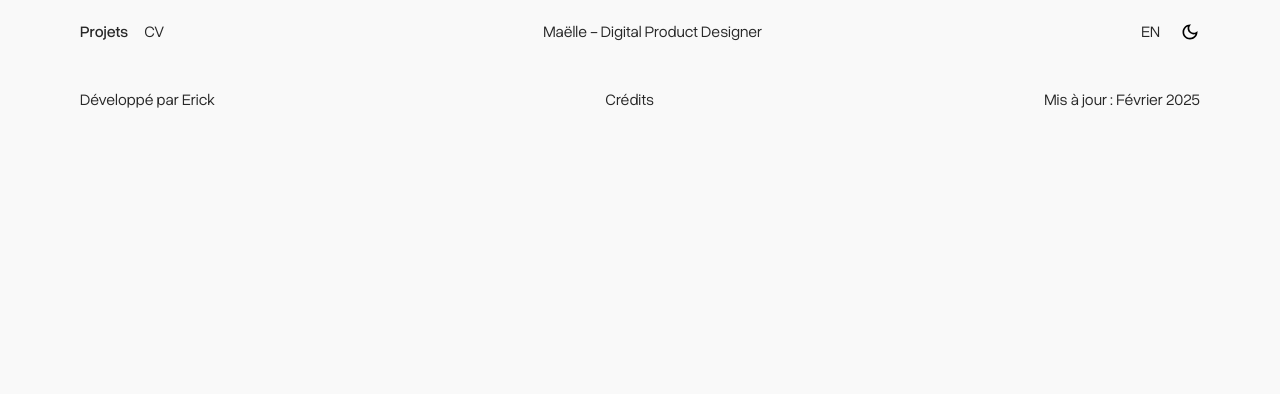
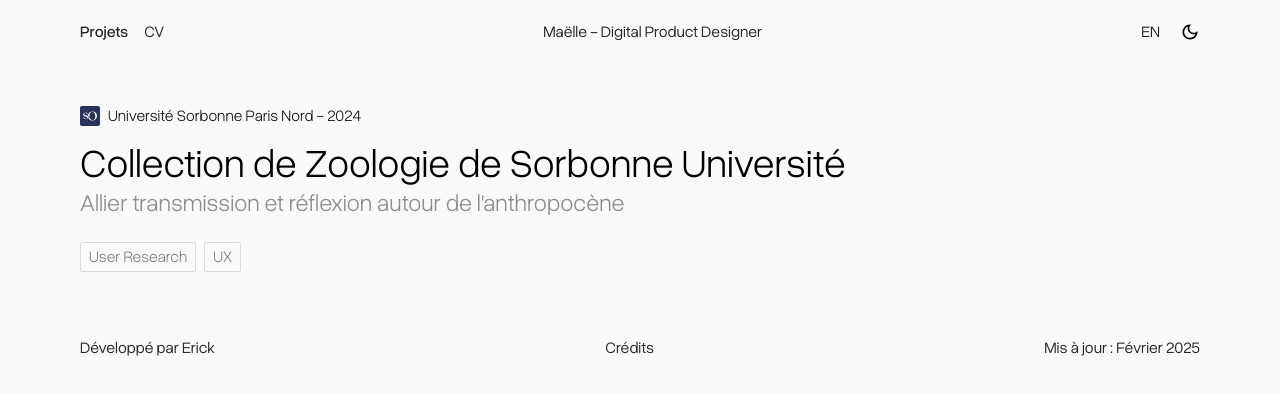
Before and after one commit to maeeelle/portfolio, a Next.js app: page /en in a window 1280 px wide. Shown: the top 394 px of the page. Built offline with nearby package versions, Linux system fonts and the light colour scheme.

Commit message:
feat: add Project component and integrate it into the main page layout

```diff
--- a/src/app/[locale]/page.tsx
+++ b/src/app/[locale]/page.tsx
@@ -1,3 +1,4 @@
+import { Project } from '@/components/Project'
 import { setRequestLocale } from 'next-intl/server'
 import Link from 'next/link'
 
@@ -40,6 +41,10 @@
         </div>
       </header>
 
+      <main className='flex flex-col gap-y-20 px-20 py-10'>
+        <Project />
+      </main>
+
       <footer className='flex justify-between items-center px-20 py-6 font-normal text-[#282828] text-base'>
         <span>Développé par Erick</span>
         <span>Crédits</span>
--- /dev/null
+++ b/src/components/Project.tsx
@@ -0,0 +1,54 @@
+import Image from 'next/image'
+
+// type ProjectProps = {
+
+// }
+
+type ProjectTagProps = {
+  name: string
+}
+
+function ProjectTag({ name }: ProjectTagProps) {
+  return (
+    <span className='text-[#838383] text-base/none px-2 py-1.5 rounded-sm border border-[#DBDBDB]'>
+      {name}
+    </span>
+  )
+}
+
+export function Project() {
+  return (
+    <article className='font-[350]'>
+      <div>
+        <div className='text-[#161616] text-base mb-4 inline-flex items-center gap-2'>
+          <Image
+            src='/images/projects/sorbonne.png'
+            alt='Université Sorbonne Paris Nord'
+            width={512}
+            height={512}
+            className='rounded-sm size-5'
+            aria-hidden
+          />
+          <div>
+            <span>Université Sorbonne Paris Nord</span>
+            <span> - </span>
+            <span>2024</span>
+          </div>
+        </div>
+        <div>
+          <h2 className='text-4.5xl/none text-black mb-2'>
+            Collection de Zoologie de Sorbonne Université
+          </h2>
+          <span className='text-[#8E8E8E] text-2xl/none'>
+            Allier transmission et réflexion autour de l&apos;anthropocène
+          </span>
+        </div>
+      </div>
+
+      <div className='inline-flex gap-2 flex-wrap mt-6'>
+        <ProjectTag name='User Research' />
+        <ProjectTag name='UX' />
+      </div>
+    </article>
+  )
+}
--- a/tailwind.config.ts
+++ b/tailwind.config.ts
@@ -19,6 +19,7 @@
         'screen-lg': '1112px',
       },
       fontSize: {
+        '4.5xl': ['2.5rem', '3.5rem'],
         '5xl': '3.25rem',
         '5.5xl': '3.5rem',
       },
```
Also changed, not shown: public/images/projects/sorbonne.png (added).
